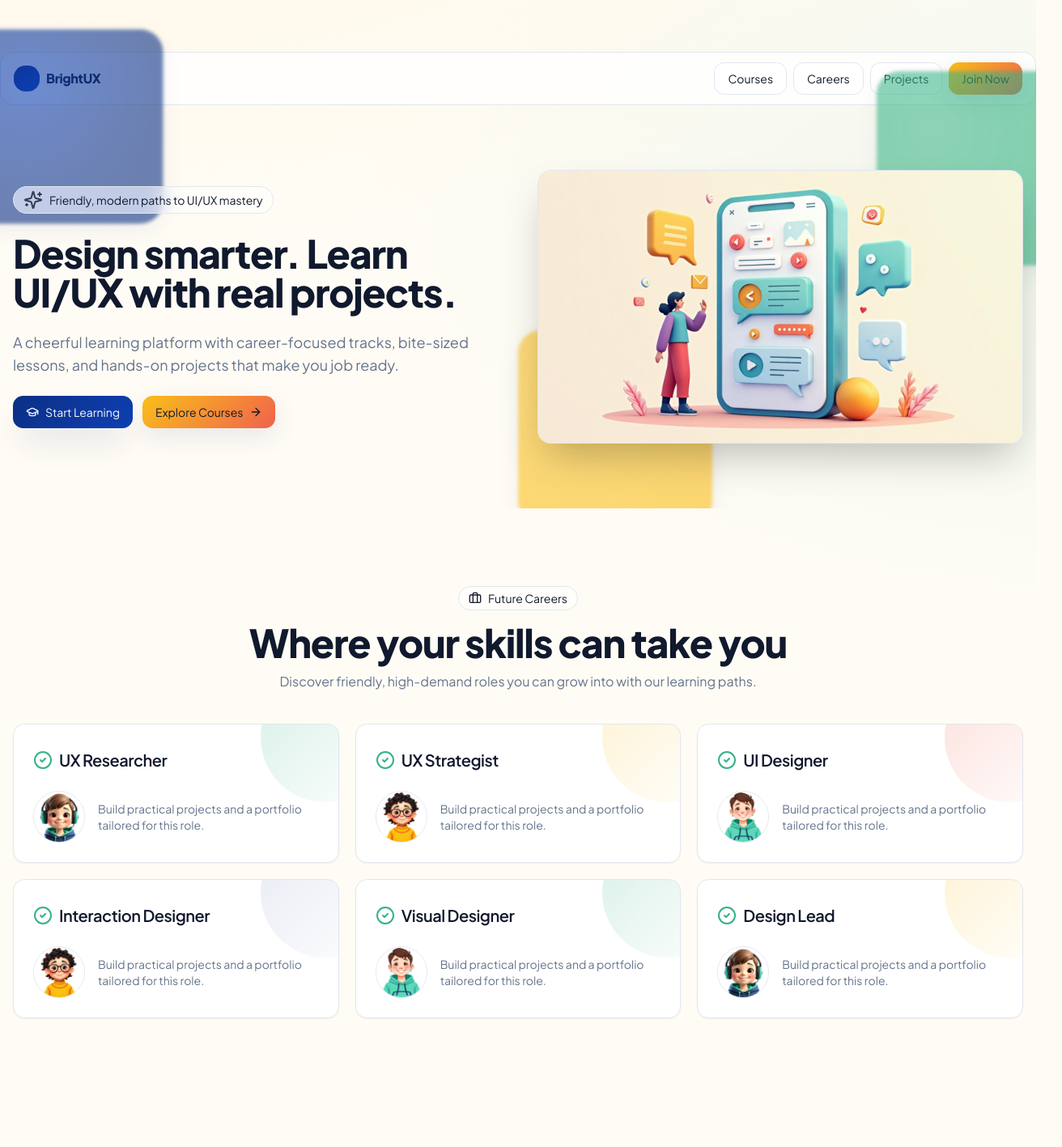
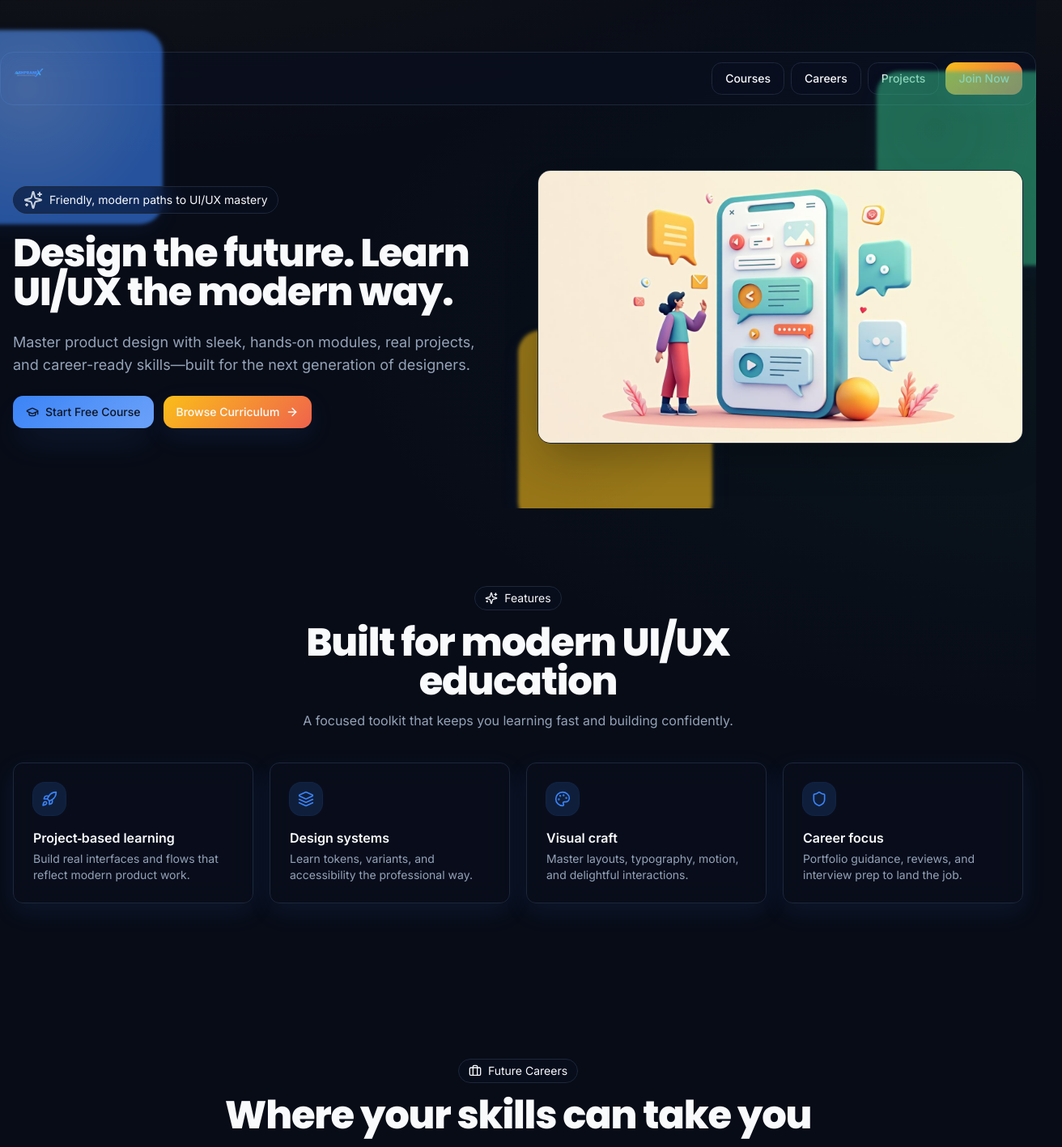
Before and after one commit to Pravin015/glow-grow-learn, a React (Vite) app: page / in a window 1280 px wide. Shown: the top 1417 px of the page at 81% size, 1312 px wide, since content can reach past the window. Built offline with nearby package versions, Linux system fonts and the light colour scheme.

Commit message:
Implement dark theme and fonts
Implement dark-only theme with navy blue background. Use Poppins for headings and Inter for body text. Add logo to navbar.

```diff
--- a/index.html
+++ b/index.html
@@ -1,5 +1,5 @@
 <!DOCTYPE html>
-<html lang="en">
+<html lang="en" class="dark">
   <head>
     <meta charset="UTF-8" />
     <meta name="viewport" content="width=device-width, initial-scale=1.0" />
@@ -8,7 +8,7 @@
     <meta name="author" content="Lovable" />
     <link rel="preconnect" href="https://fonts.googleapis.com" />
     <link rel="preconnect" href="https://fonts.gstatic.com" crossorigin />
-    <link href="https://fonts.googleapis.com/css2?family=Plus+Jakarta+Sans:wght@400;600;700;800&display=swap" rel="stylesheet" />
+    <link href="https://fonts.googleapis.com/css2?family=Inter:wght@400;500;600&family=Poppins:wght@700;800&display=swap" rel="stylesheet" />
     <link rel="canonical" href="/" />
 
     <meta property="og:title" content="UI/UX Learning Platform – Learn Design Online" />
--- /dev/null
+++ b/src/components/sections/Features.tsx
@@ -0,0 +1,50 @@
+import { Sparkles, Rocket, Palette, Layers, Shield } from "lucide-react";
+
+const features = [
+  {
+    title: "Project‑based learning",
+    text: "Build real interfaces and flows that reflect modern product work.",
+    Icon: Rocket,
+  },
+  {
+    title: "Design systems",
+    text: "Learn tokens, variants, and accessibility the professional way.",
+    Icon: Layers,
+  },
+  {
+    title: "Visual craft",
+    text: "Master layouts, typography, motion, and delightful interactions.",
+    Icon: Palette,
+  },
+  {
+    title: "Career focus",
+    text: "Portfolio guidance, reviews, and interview prep to land the job.",
+    Icon: Shield,
+  },
+];
+
+const Features = () => {
+  return (
+    <section id="features" className="container mx-auto px-4 py-16 md:py-24">
+      <div className="mx-auto max-w-3xl text-center">
+        <span className="inline-flex items-center gap-2 rounded-full border px-3 py-1 text-sm btn-glass"><Sparkles size={16}/> Features</span>
+        <h2 className="section-title mt-4">Built for modern UI/UX education</h2>
+        <p className="mt-3 text-muted-foreground">A focused toolkit that keeps you learning fast and building confidently.</p>
+      </div>
+
+      <div className="mt-10 grid gap-5 sm:grid-cols-2 lg:grid-cols-4">
+        {features.map(({ title, text, Icon }) => (
+          <div key={title} className="card-glass group rounded-xl p-6 transition-transform duration-200 hover:-translate-y-1">
+            <div className="mb-4 inline-flex h-10 w-10 items-center justify-center rounded-lg bg-primary/15 text-primary ring-1 ring-primary/20">
+              <Icon className="h-5 w-5" />
+            </div>
+            <h3 className="mb-1 font-semibold">{title}</h3>
+            <p className="text-sm text-muted-foreground">{text}</p>
+          </div>
+        ))}
+      </div>
+    </section>
+  );
+};
+
+export default Features;
--- a/src/components/sections/Hero.tsx
+++ b/src/components/sections/Hero.tsx
@@ -6,10 +6,16 @@ const Hero = () => {
   return (
     <header className="relative overflow-hidden pt-8 md:pt-12 lg:pt-16">
       <nav className="container mx-auto flex items-center justify-between rounded-2xl border bg-card/80 px-4 py-3 backdrop-blur-md">
-        <a href="#" className="flex items-center gap-2">
-          <div className="h-8 w-8 rounded-lg bg-gradient-to-br from-primary to-[hsl(var(--primary-glow))]" aria-hidden />
-          <span className="font-extrabold tracking-tight">BrightUX</span>
-        </a>
+          <a href="#" className="flex items-center gap-2" aria-label="Home">
+            <img
+              src="/lovable-uploads/c0eb2a53-c84d-4cb0-afbd-2074219ed2ae.png"
+              alt="Brand logo"
+              className="h-8 w-auto"
+              width={128}
+              height={32}
+              loading="eager"
+            />
+          </a>
         <div className="hidden items-center gap-2 sm:flex">
           <Button variant="ghost" className="btn-glass">Courses</Button>
           <Button variant="ghost" className="btn-glass">Careers</Button>
@@ -30,17 +36,17 @@ const Hero = () => {
             Friendly, modern paths to UI/UX mastery
           </div>
           <h1 className="section-title">
-            Design smarter. Learn UI/UX with real projects.
+            Design the future. Learn UI/UX the modern way.
           </h1>
           <p className="text-lg text-muted-foreground">
-            A cheerful learning platform with career-focused tracks, bite-sized lessons, and hands-on projects that make you job ready.
+            Master product design with sleek, hands‑on modules, real projects, and career-ready skills—built for the next generation of designers.
           </p>
           <div className="flex flex-col gap-3 sm:flex-row">
             <Button variant="hero" className="hover-scale">
-              <GraduationCap /> Start Learning
+              <GraduationCap /> Start Free Course
             </Button>
             <Button variant="accent" className="hover-scale">
-              Explore Courses <ArrowRight />
+              Browse Curriculum <ArrowRight />
             </Button>
           </div>
         </div>
--- /dev/null
+++ b/src/components/sections/Testimonials.tsx
@@ -0,0 +1,65 @@
+import { Carousel, CarouselContent, CarouselItem, CarouselNext, CarouselPrevious } from "@/components/ui/carousel";
+import { Card, CardContent } from "@/components/ui/card";
+import avatar1 from "@/assets/avatar-learner-1.png";
+import avatar2 from "@/assets/avatar-learner-2.png";
+import avatar3 from "@/assets/avatar-learner-3.png";
+
+const testimonials = [
+  {
+    name: "Alex Rivera",
+    role: "Junior Product Designer",
+    quote: "The modules feel like real work. I shipped a portfolio in weeks and finally understood design systems.",
+    avatar: avatar1,
+  },
+  {
+    name: "Maya Chen",
+    role: "UX Researcher",
+    quote: "Clear, modern, and practical. The projects and feedback prepared me for interviews immediately.",
+    avatar: avatar2,
+  },
+  {
+    name: "Jordan Patel",
+    role: "UI Designer",
+    quote: "Loved the motion and interaction lessons. The course felt sleek and approachable at the same time.",
+    avatar: avatar3,
+  },
+];
+
+const Testimonials = () => {
+  return (
+    <section id="testimonials" className="container mx-auto px-4 py-16 md:py-24">
+      <div className="mx-auto max-w-3xl text-center">
+        <span className="inline-flex items-center gap-2 rounded-full border px-3 py-1 text-sm btn-glass">What learners say</span>
+        <h2 className="section-title mt-4">Results from real students</h2>
+        <p className="mt-3 text-muted-foreground">Motivated by clarity, community, and portfolio outcomes.</p>
+      </div>
+
+      <div className="relative mt-10">
+        <Carousel opts={{ align: "start" }} className="w-full">
+          <CarouselContent>
+            {testimonials.map((t) => (
+              <CarouselItem key={t.name} className="md:basis-1/2 lg:basis-1/3">
+                <Card className="card-glass h-full">
+                  <CardContent className="flex h-full flex-col gap-4 p-6">
+                    <div className="flex items-center gap-3">
+                      <img src={t.avatar} alt={`${t.name} avatar`} className="h-10 w-10 rounded-full border" loading="lazy" width={40} height={40} />
+                      <div>
+                        <div className="font-medium">{t.name}</div>
+                        <div className="text-xs text-muted-foreground">{t.role}</div>
+                      </div>
+                    </div>
+                    <p className="text-sm text-muted-foreground">“{t.quote}”</p>
+                  </CardContent>
+                </Card>
+              </CarouselItem>
+            ))}
+          </CarouselContent>
+          <CarouselPrevious className="btn-glass" />
+          <CarouselNext className="btn-glass" />
+        </Carousel>
+      </div>
+    </section>
+  );
+};
+
+export default Testimonials;
--- a/src/index.css
+++ b/src/index.css
@@ -107,8 +107,7 @@
   }
   body {
     @apply bg-background text-foreground antialiased;
-    font-family: "Plus Jakarta Sans", system-ui, -apple-system, Segoe UI, Roboto,
-      Helvetica, Arial, "Apple Color Emoji", "Segoe UI Emoji", sans-serif;
+    font-family: "Inter", system-ui, -apple-system, Segoe UI, Roboto, Helvetica, Arial, "Apple Color Emoji", "Segoe UI Emoji", sans-serif;
     background-image: radial-gradient(1200px 600px at 10% -10%, hsl(var(--brand-yellow) / 0.08), transparent),
       radial-gradient(1000px 500px at 110% 10%, hsl(var(--brand-mint) / 0.07), transparent);
   }
@@ -142,7 +141,7 @@
   }
 
   .section-title {
-    @apply text-3xl md:text-4xl lg:text-5xl font-extrabold tracking-tight;
+    @apply text-3xl md:text-4xl lg:text-5xl font-extrabold tracking-tight font-display;
   }
 }
 
--- a/src/pages/Index.tsx
+++ b/src/pages/Index.tsx
@@ -1,7 +1,9 @@
 import Hero from "@/components/sections/Hero";
+import Features from "@/components/sections/Features";
 import Careers from "@/components/sections/Careers";
 import CoursePath from "@/components/sections/CoursePath";
 import Projects from "@/components/sections/Projects";
+import Testimonials from "@/components/sections/Testimonials";
 import SiteFooter from "@/components/sections/SiteFooter";
 
 const Index = () => {
@@ -9,9 +11,11 @@ const Index = () => {
     <div>
       <Hero />
       <main>
+        <Features />
         <Careers />
         <CoursePath />
         <Projects />
+        <Testimonials />
       </main>
       <SiteFooter />
     </div>
--- a/tailwind.config.ts
+++ b/tailwind.config.ts
@@ -18,6 +18,10 @@ export default {
 			}
 		},
 		extend: {
+			fontFamily: {
+				display: ['Poppins', 'Inter', 'system-ui', 'sans-serif'],
+				sans: ['Inter', 'system-ui', 'sans-serif'],
+			},
 			colors: {
 				border: 'hsl(var(--border))',
 				input: 'hsl(var(--input))',
```
Also changed, not shown: public/lovable-uploads/c0eb2a53-c84d-4cb0-afbd-2074219ed2ae.png (added).
